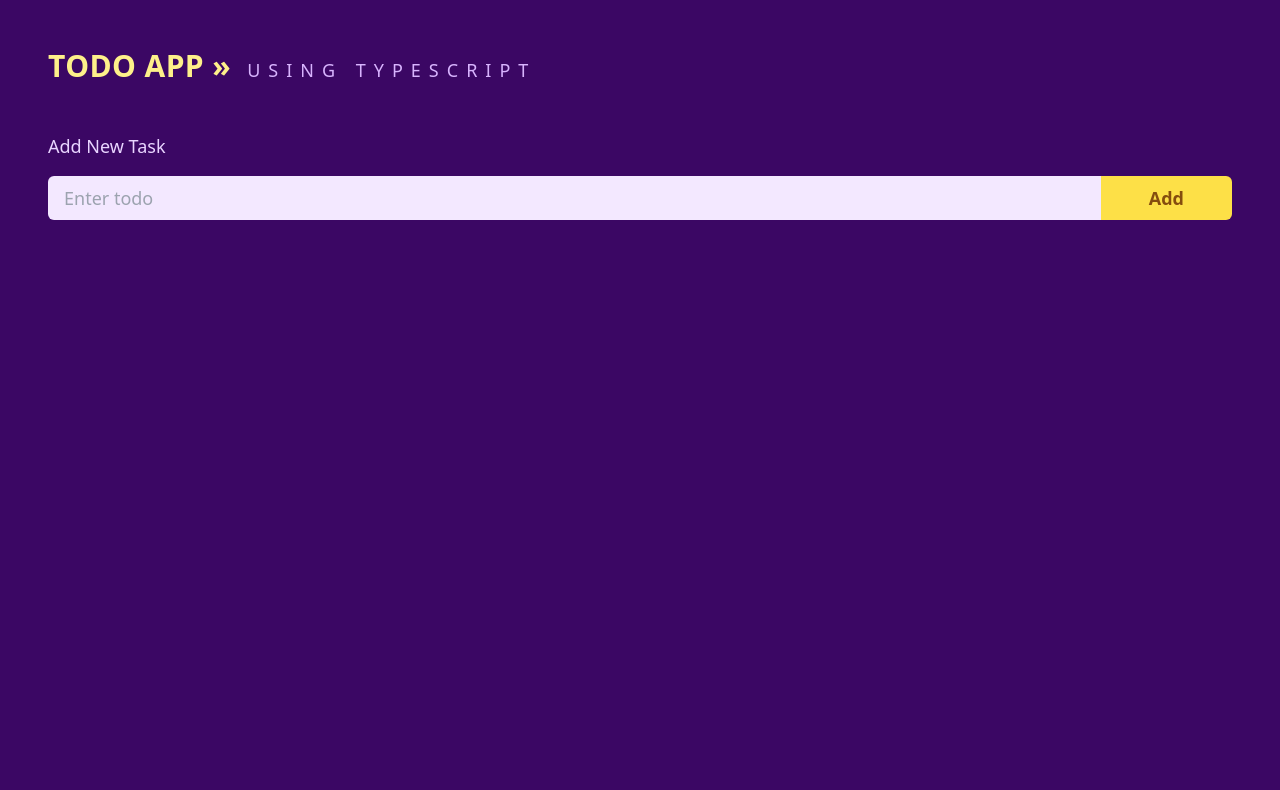
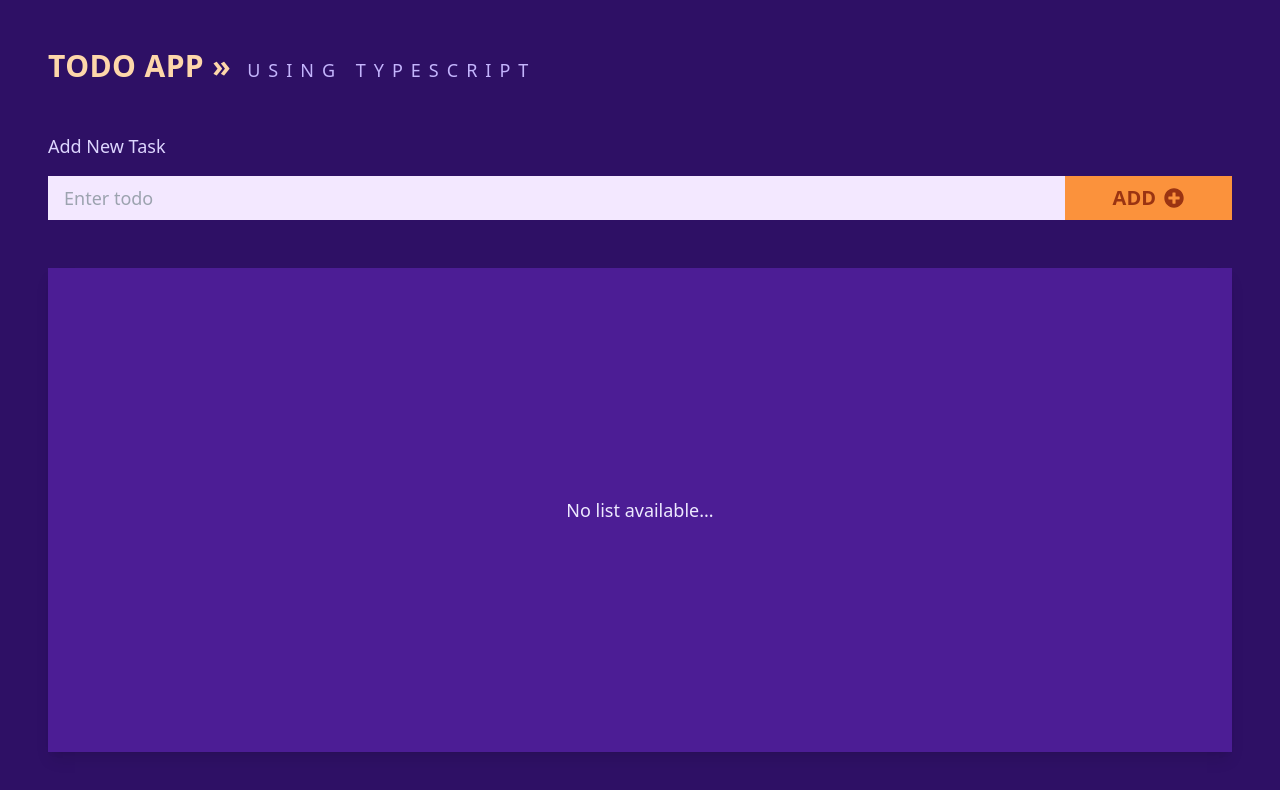
Before and after one commit to SujayGowdaa/todo-app, a React (Vite) app: page / in a window 1280 px wide. Shown: the top 790 px of the page. Built offline with nearby package versions, Linux system fonts and the light colour scheme.

Commit message:
add no list component

```diff
--- a/package.json
+++ b/package.json
@@ -12,6 +12,7 @@
   "dependencies": {
     "react": "^18.3.1",
     "react-dom": "^18.3.1",
+    "react-icons": "^5.4.0",
     "uuid": "^11.0.3"
   },
   "devDependencies": {
--- a/src/App.tsx
+++ b/src/App.tsx
@@ -1,25 +1,37 @@
 import { useState } from 'react';
+import { Todo } from './model';
 import AddTask from './components/AddTask';
-import { Todo } from './model';
+import TodoList from './components/TodoList';
+import NoList from './components/NoList';
 
 const App: React.FC = () => {
   const [todos, setTodos] = useState<Todo[]>([]);
 
   console.log(todos);
   return (
-    <div className=' bg-purple-950 h-screen p-12 space-y-12'>
+    <div className=' flex flex-col gap-12 bg-violet-950 h-screen p-12'>
       <div className=' flex gap-4 space-y-2 uppercase tracking-wide'>
-        <h1 className='text-3xl font-bold text-yellow-200'>todo app »</h1>
-        <h3 className=' text-lg text-purple-300 font-medium tracking-[8px]'>
+        <h1 className='text-3xl font-bold text-orange-200'>todo app »</h1>
+        <h3 className=' text-lg text-violet-300 font-medium tracking-[8px]'>
           using typescript
         </h3>
       </div>
       <div className='space-y-4'>
-        <h2 className=' capitalize text-lg text-purple-200 font-medium'>
+        <h2 className=' capitalize text-lg text-violet-200 font-medium'>
           add new task
         </h2>
         <AddTask setTodos={setTodos} />
       </div>
+
+      {todos.length > 0 ? (
+        <ul className=' grid gap-8'>
+          {todos.map((todo, i) => (
+            <TodoList data={todo} i={i + 1} />
+          ))}
+        </ul>
+      ) : (
+        <NoList />
+      )}
     </div>
   );
 };
--- a/src/components/AddTask.tsx
+++ b/src/components/AddTask.tsx
@@ -1,6 +1,7 @@
 import { useState } from 'react';
 import { Todo } from '../model';
 import { v4 as generateId } from 'uuid';
+import { FaPlusCircle } from 'react-icons/fa';
 
 interface PropTypes {
   setTodos: React.Dispatch<React.SetStateAction<Todo[]>>;
@@ -25,12 +26,12 @@ export default function AddTask({ setTodos }: PropTypes) {
       <input
         type='text'
         placeholder='Enter todo'
-        className=' px-4 py-2 text-lg rounded-l-md w-full outline-none bg-purple-100 focus:bg-white transition-all duration-200'
+        className=' px-4 py-2 text-lg w-full outline-none bg-purple-100 focus:bg-white transition-all duration-200'
         onChange={(e) => setTodo(e.target.value)}
         value={todo}
       />
-      <button className=' capitalize px-12 py-2 font-semibold  text-lg text-yellow-800 hover:text-orange-700 rounded-r-md bg-yellow-300 hover:bg-yellow-400 transition-all duration-200'>
-        add
+      <button className=' flex items-center gap-2 uppercase px-12 py-2 font-semibold  text-xl text-orange-800 hover:text-orange-800 bg-orange-400 hover:bg-orange-500 transition-all duration-200'>
+        add <FaPlusCircle className=' text-xl' />
       </button>
     </form>
   );
--- /dev/null
+++ b/src/components/NoList.tsx
@@ -0,0 +1,7 @@
+export default function NoList() {
+  return (
+    <div className=' flex grow bg-violet-900 items-center justify-center text-violet-100 shadow-lg'>
+      <p className=' text-lg font-medium'>No list available...</p>
+    </div>
+  );
+}
--- /dev/null
+++ b/src/components/TodoList.tsx
@@ -0,0 +1,46 @@
+import { FaCheckCircle, FaTimesCircle, FaTrash } from 'react-icons/fa';
+
+interface PropTypes {
+  data: { id: string; todo: string; isDone: boolean };
+  i: number;
+}
+
+export default function TodoList({ data, i }: PropTypes) {
+  return (
+    <li
+      key={data.id}
+      className={` ${
+        data.isDone
+          ? ' bg-yellow-500 hover:bg-yellow-600 outline-yellow-400 hover:outline-yellow-500'
+          : ' bg-violet-500 hover:bg-violet-600 outline-violet-400 hover:outline-violet-500'
+      } capitalize text-lg text-white flex justify-between gap-4 px-4 py-4  hover:cursor-pointer outline outline-2 shadow-md shadow-violet-950 hover:translate-x-1 hover:translate-y-1 transition-all duration-100 group`}
+    >
+      <div className=' flex items-center gap-4'>
+        <span
+          className={` ${
+            data.isDone
+              ? ' bg-yellow-800 text-yellow-200 group-hover:bg-yellow-900'
+              : 'bg-violet-800 text-violet-200 group-hover:bg-violet-900'
+          } rounded-full w-8 h-8 flex justify-center items-center text-sm font-medium`}
+        >{`${i < 10 ? `0${i}` : i}`}</span>
+        <p className=' capitalize text-lg font-medium text-gray-100'>
+          {data.todo}
+        </p>
+      </div>
+      <div className=' flex gap-4'>
+        {data.isDone ? (
+          <button className=' capitalize rounded-r-lg text-2xl'>
+            <FaTimesCircle />
+          </button>
+        ) : (
+          <button className=' capitalize rounded-r-lg text-2xl'>
+            <FaCheckCircle />
+          </button>
+        )}
+        <button className=' capitalize rounded-r-lg text-2xl'>
+          <FaTrash />
+        </button>
+      </div>
+    </li>
+  );
+}
```
Also changed, not shown: 1 other file (tests, documents, lock files or other folders).
